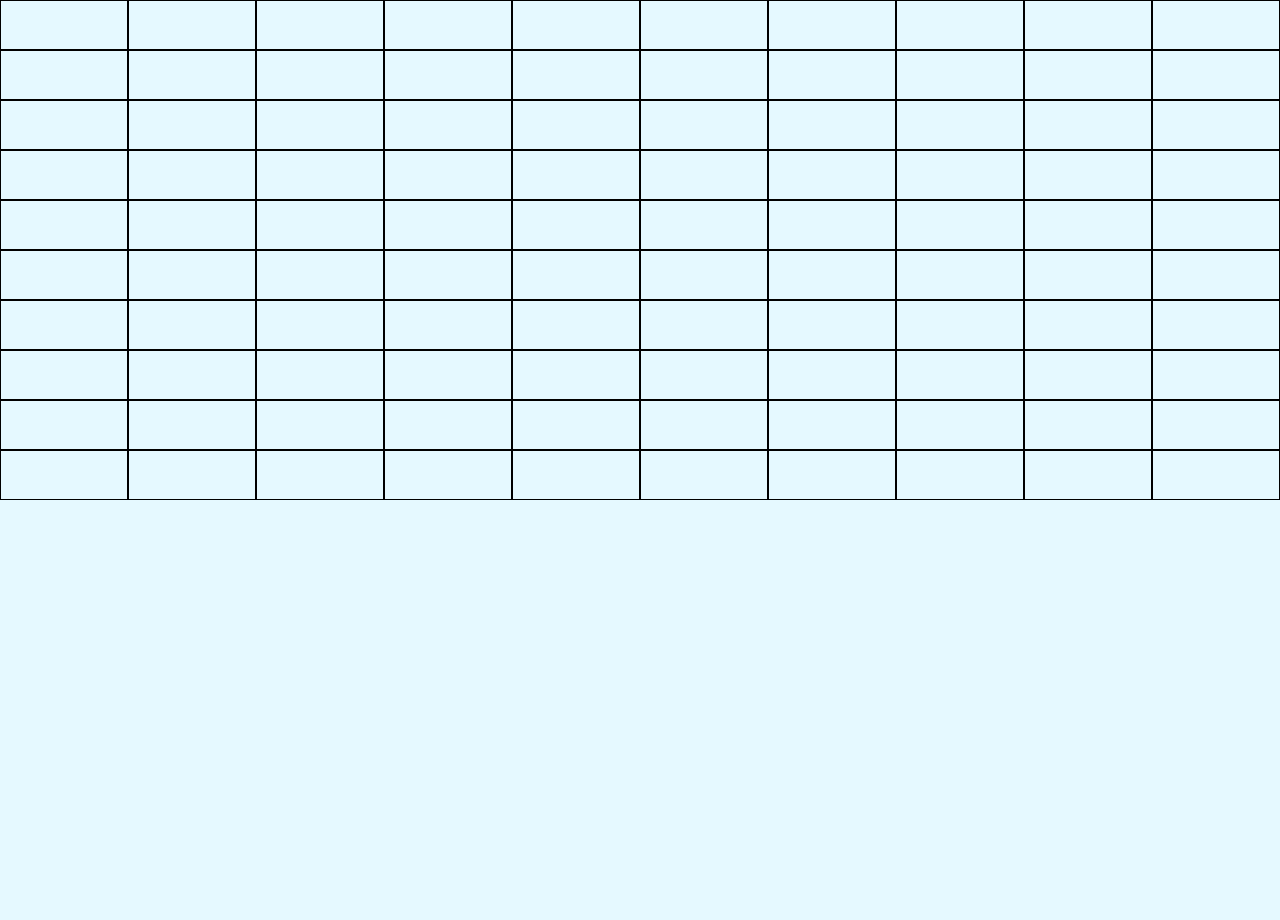
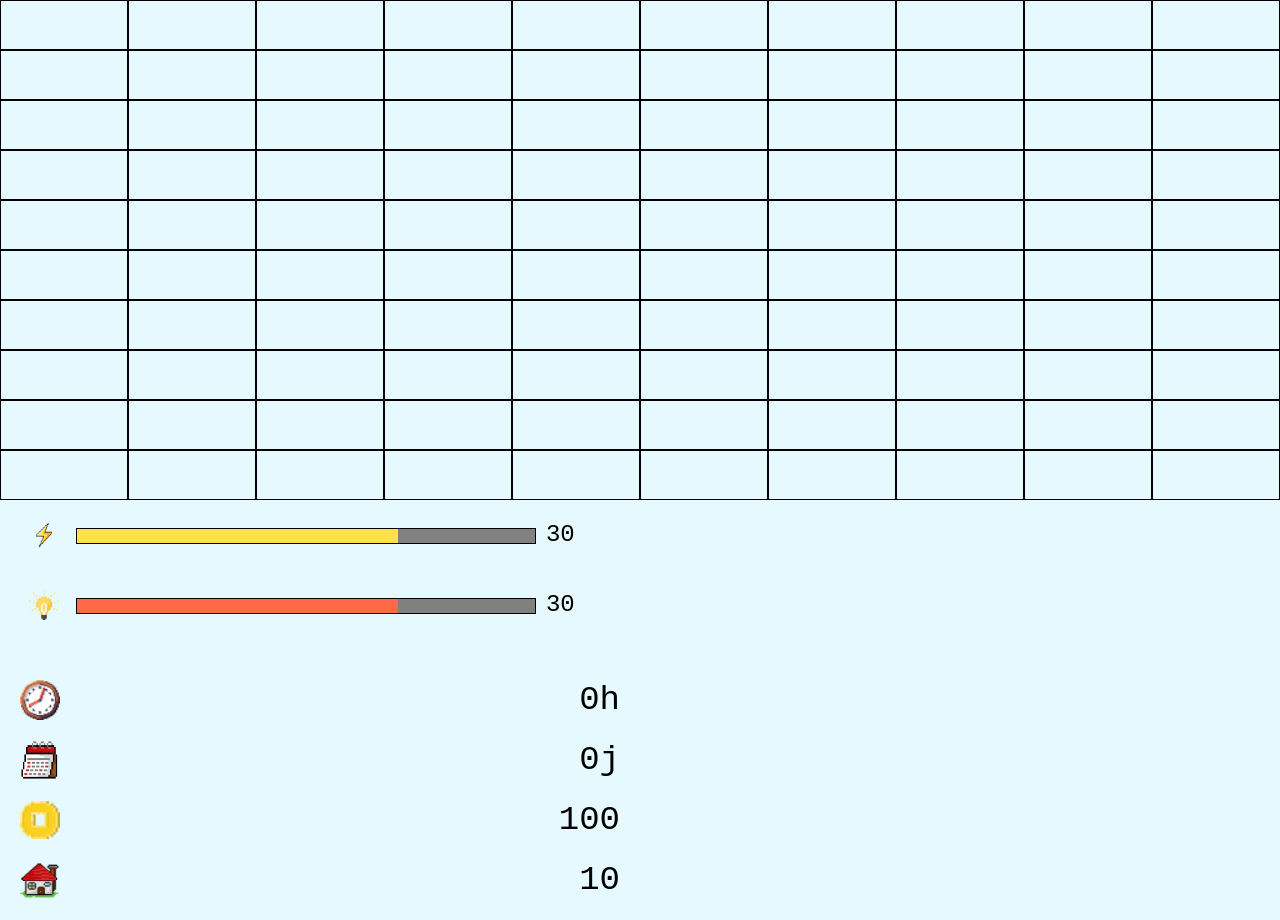
Before and after one commit to sepios87/Power-city, a website built with Vite: page index.html in a window 1280 px wide. Before the commit the page ends 800 px from the top, so only its background shows below. Built offline with nearby package versions, Linux system fonts and the light colour scheme.

Commit message:
add design game context

```diff
--- a/index.html
+++ b/index.html
@@ -21,6 +21,49 @@
       </div>
     </li>
   </template>
+
+
+  <main class="main">
+    <section class="game-context">
+      <figure class="power">
+        <img src="/assets/power.png" class="power__img">
+        <figcaption class="power__figcaption">
+          <progress value="70" max="100" class="power__progress" id="progress-bar-power"></progress> <span class="power__value" id="value-power"> 30 </span>
+        </figcaption>
+      </figure>
+
+      <figure class="power-needed">
+        <img src="/assets/power-needed.png" class="power-needed__img">
+        <figcaption class="power-needed__figcaption">
+          <progress value="70" max="100" class="power-needed__progress" id="progress-bar-power-needed"></progress> <span class="power-needed__value" id="value-power-needed"> 30 </span>
+        </figcaption>
+      </figure>
+
+      <div>
+        <ul class="game-datas">
+          <li class="game-data">
+            <img src="/assets/time.png" alt="time" class="game-data__img">
+            <span class="game-data__value" id="game-data-time">0h</span>
+          </li>
+          <li class="game-data">
+            <img src="/assets/days.png" alt="days" class="game-data__img">
+            <span class="game-data__value" id="game-data-days">0j</span>
+          </li>
+          <li class="game-data">
+            <img src="/assets/coins.png" alt="coins" class="game-data__img">
+            <span class="game-data__value" id="game-data-coins">100</span>
+          </li>
+          <li class="game-data">
+            <img src="/assets/number-citizens.png" alt="number citizens" class="game-data__img">
+            <span class="game-data__value" id="game-data-number-citizens">10</span>
+          </li>
+        </ul>
+
+      </div>
+    </section>
+    <img class="">
+  </main>
+
   <script type="module" src="/src/main.ts"></script>
 </body>
 
--- a/src/styles/gameContext.scss
+++ b/src/styles/gameContext.scss
@@ -1,5 +1,9 @@
+@import './variable.scss';
+@import './mixins.scss';
 
-
+.game-context{
+    width: 50%;
+}
 
 .items{
     display: flex;
@@ -15,7 +19,7 @@
         width: 70px;
         height: 70px;
         border-radius: 9px;
-        border: 5px solid #D9D9D9;
+        border: 5px solid $color-lightgreen;
         padding: 5px;
         background-color: #FFF;
     }
@@ -38,3 +42,33 @@
 
     }
 }
+
+.game-datas{
+    padding: 20px;
+}
+
+.game-data{
+    display: flex;
+    justify-content: space-between;
+    align-items: center;
+    margin-top: 20px;
+    row-gap: 20px;
+
+    &__img{
+        width: 40px;
+        height: 40px;
+    }
+
+    &__value{
+        font-size: 34px;
+        color: #000;
+    }
+}
+
+.power{
+    @include progressBar($color-yellow);
+}
+
+.power-needed{
+    @include progressBar($color-red);
+}
--- /dev/null
+++ b/src/styles/mixins.scss
@@ -0,0 +1,40 @@
+
+
+@mixin progressBar($color) {
+    display: flex;
+    justify-content: space-around;
+    align-items: center;
+    padding: 20px;
+    row-gap: 10px;
+
+    width: 100%;
+
+    &__img{
+        width: 30px;
+        height: 30px;
+    }
+
+    &__value{
+        font-size: 24px;
+        color: #000;
+    }
+    &__figcaption{
+        width: 90%;
+    }
+
+    &__progress{
+        width: 80%;
+        background-color: transparent;
+        border: 1px solid #000;
+
+        &::-webkit-progress-value {
+            background-color: $color;
+        }
+        &::-moz-progress-bar {
+            background-color: $color;
+        }
+        &::-ms-fill {
+            background-color: $color;
+        }
+    }
+}
--- a/src/styles/style.scss
+++ b/src/styles/style.scss
@@ -1,3 +1,13 @@
+@import './variable.scss';
+
 body {
-    background-color: #E5F9FF;
+    background-color: $color-lightblue;
+    font-family: 'Courier New', Courier, monospace;
 }
+
+.main{
+    display: flex;
+    justify-content: space-between;
+    width: 100vw;
+    max-height: 50vh;
+}
```
Also changed, not shown: public/assets/number-citizens.png (added).
